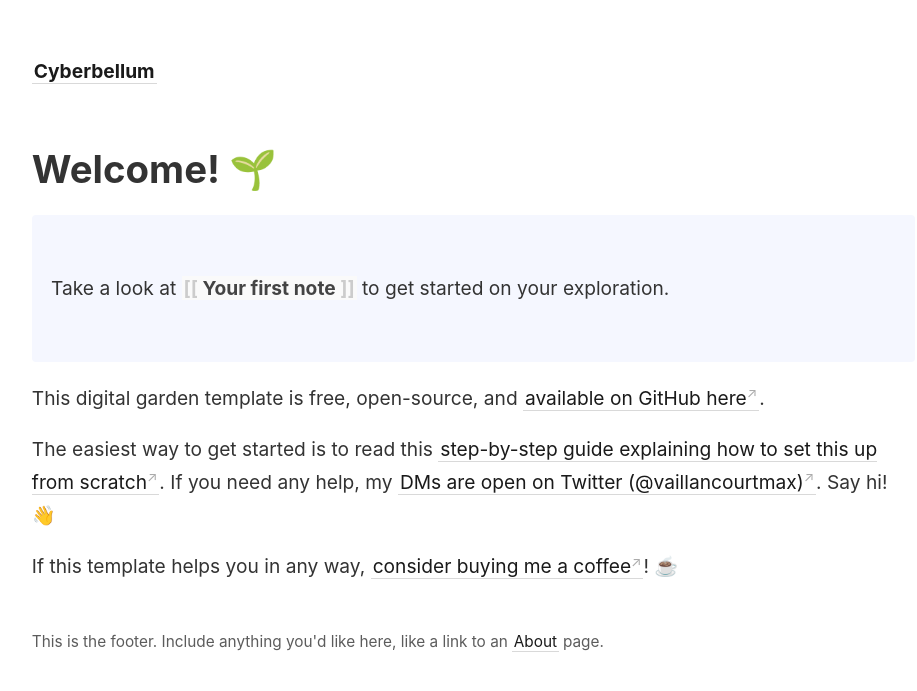
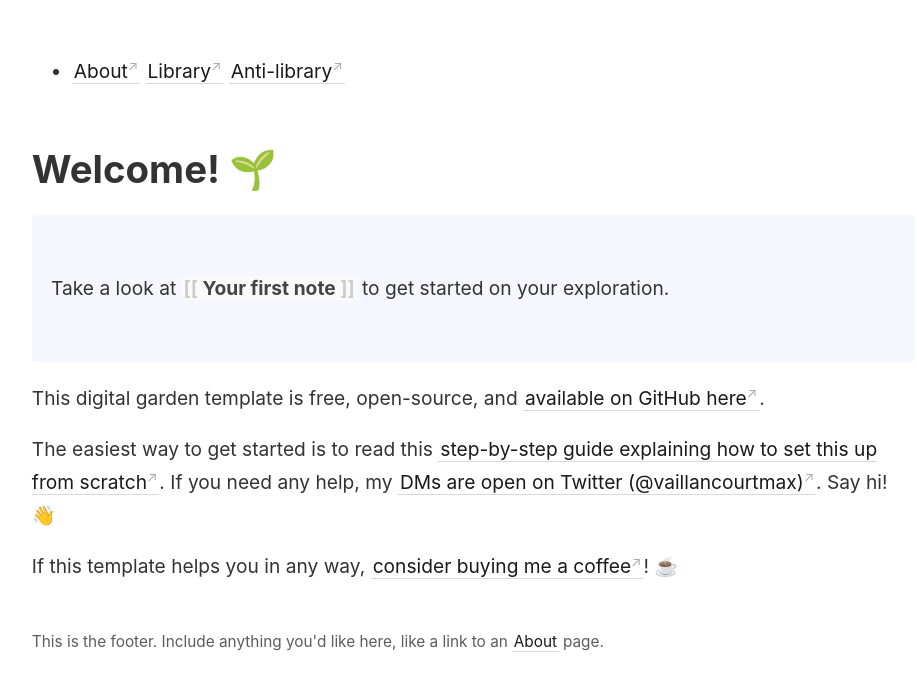
Before and after one commit to kyrose/cyberbellum, a Jekyll site: the page built from _pages/index.md, in a window 1280 px wide. Shown: the top 691 px of the page, without its empty margins (45-962 px from the left). Built offline with Jekyll 4.4.1, drawn with Linux system fonts in a browser that asks for light colours.

Commit message:
Create header.html partial and edit nav.html.

```diff
--- a/_includes/nav.html
+++ b/_includes/nav.html
@@ -1,3 +1,7 @@
-<div>
-    <a class="internal-link" href="/"><b>{{ site.title }}</b></a>
-</div>
+<ul class="nav-list">
+  <li class="nav-list-item">
+    <a href="/about">About</a>
+    <a href="/library">Library</a>
+    <a href="/antilibrary">Anti-library</a>
+  </li>
+</ul>
```
Also changed, not shown: _includes/header.html (added, +8 -0 lines).
